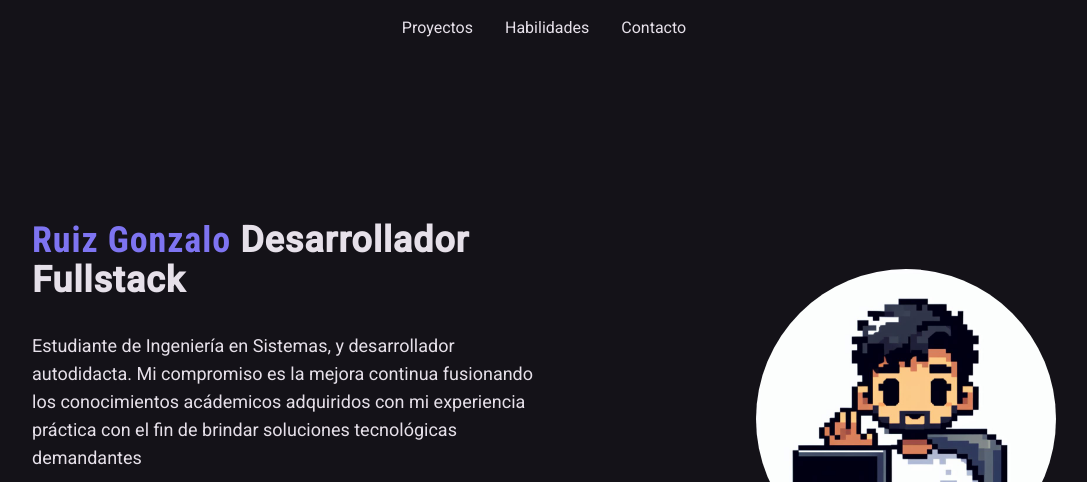
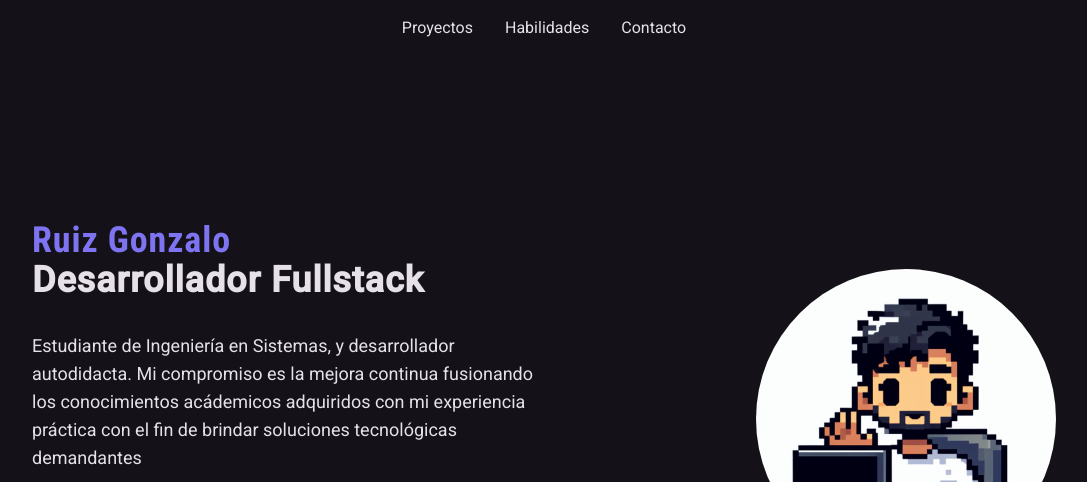
Before and after one commit to rgonza14/rgonza14.github.io, an Astro site: page / in a window 1280 px wide. Shown: the top 482 px of the page, without its empty margins (96-1183 px from the left). Built offline with nearby package versions, Linux system fonts and the light colour scheme; Astro itself is replaced by a stand-in of ours.

Commit message:
fix: class block in h1 hero

```diff
--- a/src/components/Hero.astro
+++ b/src/components/Hero.astro
@@ -11,7 +11,7 @@ import LinkedInIcon from './icons/LinkedInIcon.astro';
     <div class='max-w-full lg:max-w-lg md:max-w-sm'>
         <h1 class='text-[var(--color-primary)]'>
             Ruiz Gonzalo
-            <span class='bloc'>Desarrollador Fullstack</span>
+            <span class='block'>Desarrollador Fullstack</span>
         </h1>
         <p class='mt-8 text-lg'>
             Estudiante de Ingeniería en Sistemas, y desarrollador autodidacta.
```
